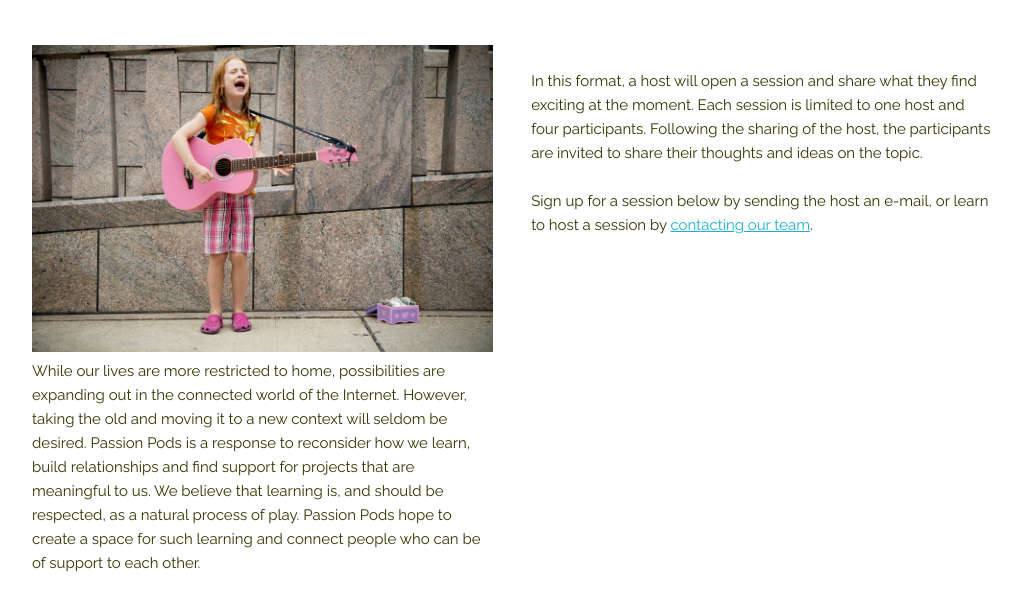
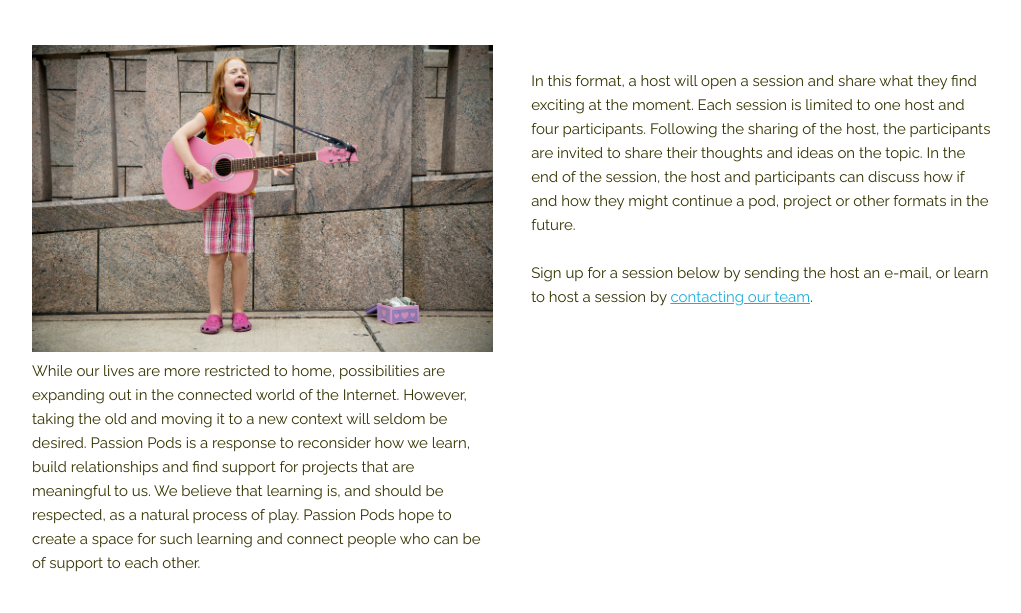
Before and after one commit to jonathinks/passionpods, a plain HTML site: page index.html in a window 1280 px wide. Shown: the part 187-800 px from the top of the page, without its empty margins (128-1149 px from the left). Drawn offline with Linux system fonts and the light colour scheme.

Commit message:
updated explanation on what happens after sessions

```diff
--- a/index.html
+++ b/index.html
@@ -44,7 +44,7 @@
 		</div>
 		<div class="six columns">
 			<img src="images/heylagostechie-kwzWjTnDPLk-unsplash.jpg" alt=""a woman and man discussing computer code"">
-			<p>In this format, a host will open a session and share what they find exciting at the moment. Each session is limited to one host and four participants. Following the sharing of the host, the participants are invited to share their thoughts and ideas on the topic.<br><br>Sign up for a session below by sending the host an e-mail, or learn to host a session by <a href="mailto:info@stardas.org">contacting our team</a>.
+			<p>In this format, a host will open a session and share what they find exciting at the moment. Each session is limited to one host and four participants. Following the sharing of the host, the participants are invited to share their thoughts and ideas on the topic. In the end of the session, the host and participants can discuss how if and how they might continue a pod, project or other formats in the future.<br><br>Sign up for a session below by sending the host an e-mail, or learn to host a session by <a href="mailto:info@stardas.org">contacting our team</a>.
 			</p>
 		</div>
 	</div>
```
